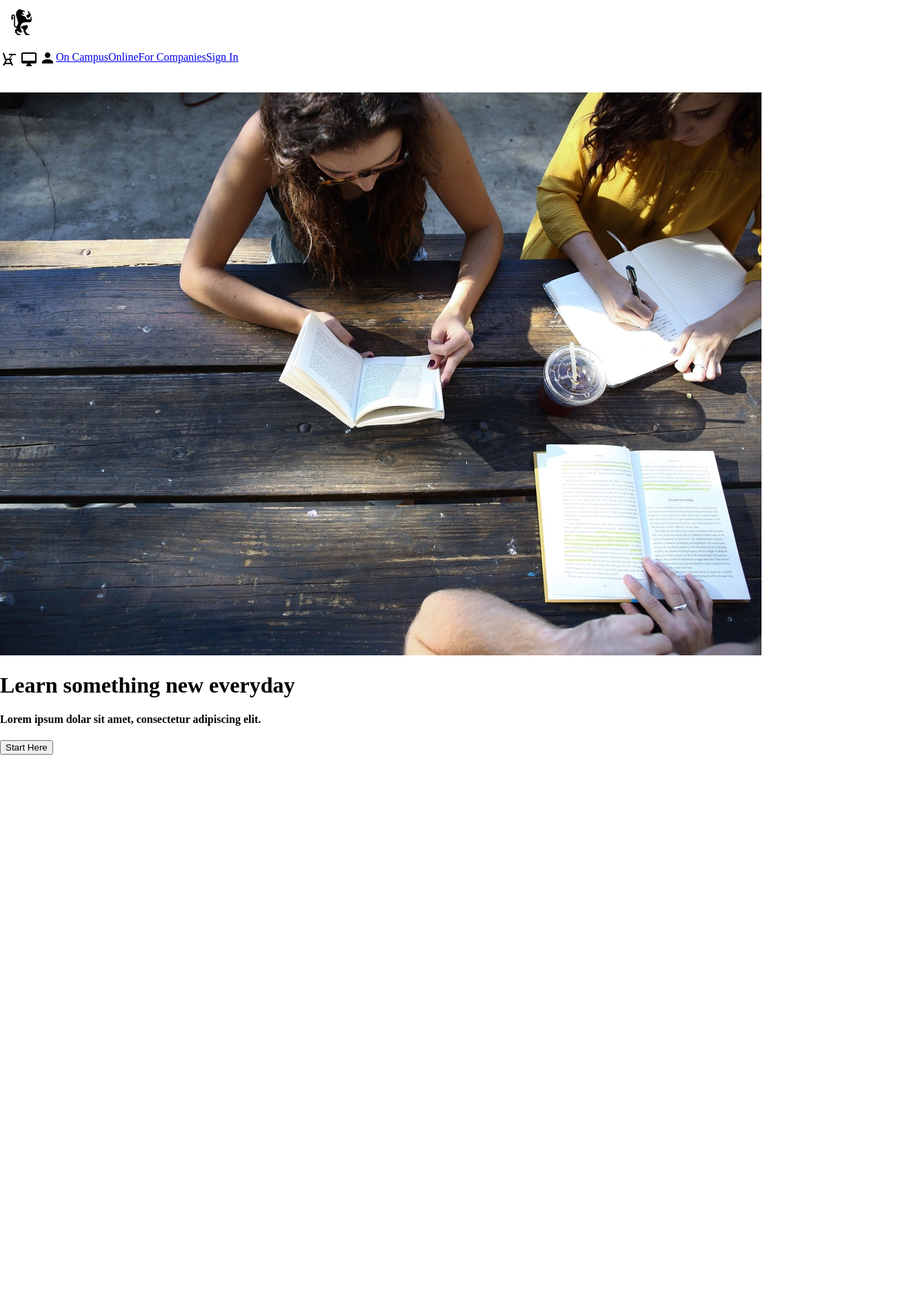
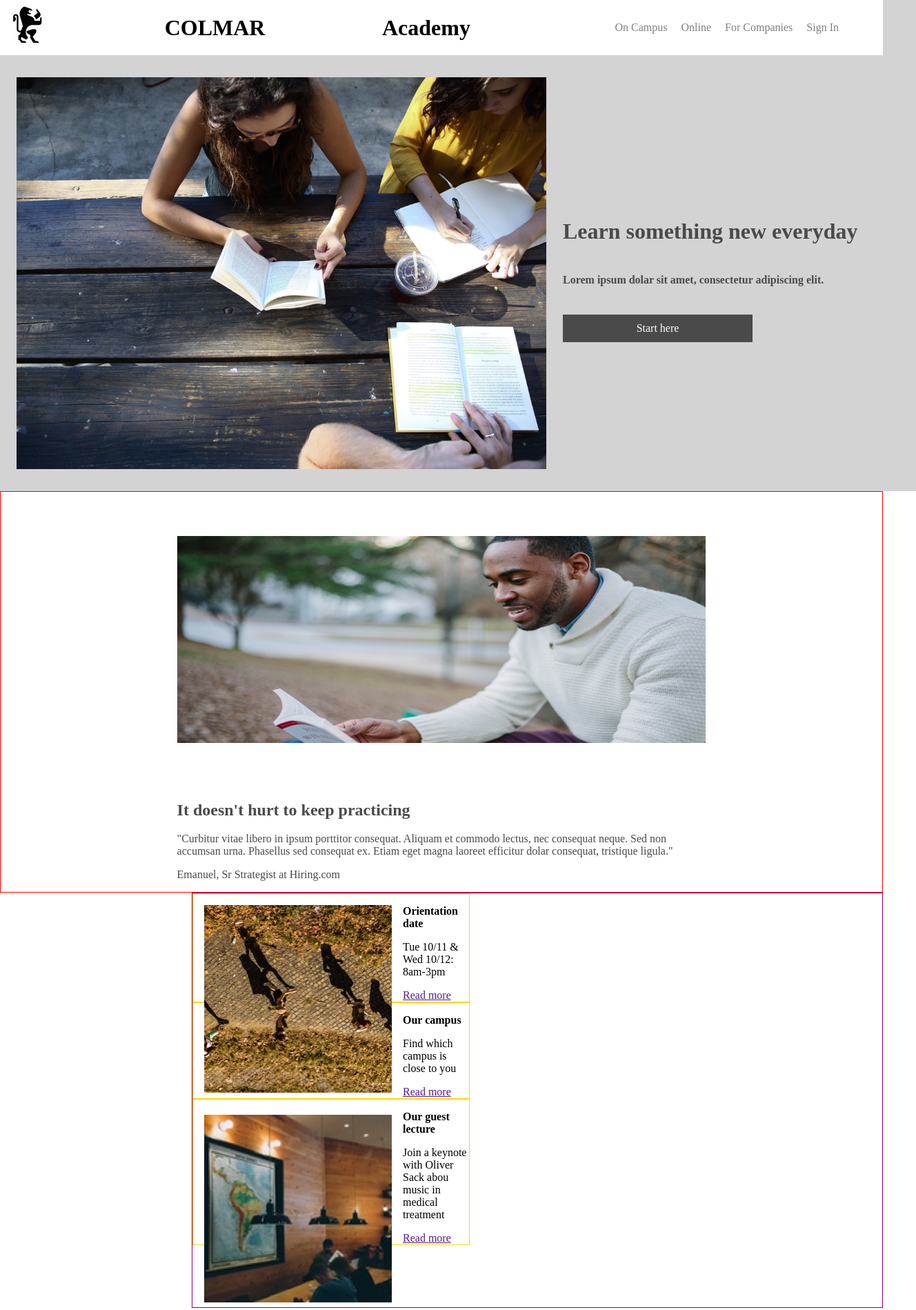
Before and after one commit to masondelapp/Colmar-Academy, a plain HTML site: page index.html in a window 1280 px wide. Shown: the top 1899 px of the page at 69% size, 1328 px wide, since content can reach past the window. Before the commit the page ends 1094 px from the top, so only its background shows below. Drawn offline with Linux system fonts and the light colour scheme; a web font is replaced by a local one.

Commit message:
Added boilerplate
Boilerplate
Nav
Banner
Sub-banner
Sub-banner Sidebar

```diff
--- a/Resources/CSS/styles.css
+++ b/Resources/CSS/styles.css
@@ -60,8 +60,9 @@
 body {
     margin: 0;
     padding: 0;
-    width: 1200px;
+    width: auto;
     font-family: Montserrat;
+    box-sizing: border-box;
 }
 
 .flex-container {
@@ -70,35 +71,196 @@ body {
     flex-wrap: wrap;
 }
 
+h1 {
+
+}
+
+h2 {
+
+}
+
+h3 {
+    font-size: 1em;
+}
+
+
 /* Navigation */
 
-nav {
-    display: inline-flex;
+header {
     width: 100%;
-    height: 60px;
+    height: 80px;
+    position: fixed;
+    display: flex;
+    background-color: white;
+    justify-content: space-between;
+    align-items: center;
+    z-index: 1;
 }
 
 #nav-logo {
-    height: 50px;
-    width: 50x;
-    margin: 10px;
+    height: 70px;
+    width: 70x;
+    padding-left: 10px;
 
 }
 
-.flex-container nav-buttons {
+nav {
+    margin: 0 30px;
     display: flex;
-    margin: 12px 12px 0 12px;
-    text-align: right;
+    align-items: center;
+}
+
+.nav-buttons {
+    margin-right: 24px;
+}
+.nav-buttons a{
+    display: flex;
+    margin: 10px;
+    text-align: center;
     text-decoration: none;
     color: grey;
 
+
 }
 
-.flex-container nav-buttons-mobile{
+.nav-buttons-mobile{
+    margin-right: 24px;
+    padding: 0 40px;
     display: none;
+    text-align: center;
+    text-decoration: none;
+    color: grey;
 
+
+}
+
+.mobilebutton {
+    margin: 30px;
+
+}
+
+a:hover {
+    color: black;
+}
+:active {
+    color: black;
+}
+
+/* Banner */
+
+.banner {
+    padding-top: 80px;
+    display: flex;
+    background-color: #d3d3d3;
+    padding: 112px 24px 32px;
+    width: 100%;
+}
+
+.banner img {
+    width: 60%;
+    margin-right: 24px;
+
+}
+
+.banner-text {
+    color: rgb(75, 74, 74);
+    display: flex;
+    flex-direction: column;
+    text-align: left;
+}
+
+.banner-text button {
+    font-family: inherit;
+    font-weight: 500;
+    font-size: 1em;
+    color: white;
+    height: 40px;
+    width: 275px;
+    border: none;
+    font-family: Montserrat;
+    margin-top: 20px;
+    padding: 8px 0;
+    background-color:  rgb(75, 74, 74);
+
+}
+
+/* Sub-Banner */
+
+#sub-banner {
+    padding-top: 32px;
+    display: flex;
+
+    border: 1px solid red;
+    align-items:
+}
+
+#sub-banner-img {
+    display: block;
+    width: 60%;
+    max-height: 300px;
+    padding: 32px 24px;
+}
+
+#sub-banner-text{
+    float: left;
+
+    margin-top: 32px;
+    color: rgb(75, 74, 74);
+    width: 60%;
+}
+
+/* Sidebar */
+
+.sidebar-all {
+    float: right;
+    border: solid 1px purple;
+    display: block;
+    flex-direction: column;
+    width: 1000px;
+    height: 600px;
+}
+.sidebar-section {
+    border: solid 1px gold;
+    width: 40%;
+}
+
+
+.sidebar-all img {
+    flex-direction: column;
+    display: flex;
+    float: left;
+    margin: 16px;
+}
+
+.sidebar-mobile{
+    display: none;
+}
+
+.siderbar-text {
+    display: flex;
+    width: 500px;
 }
 
 
 
-/* Banner */
+
+
+/* Queries */
+
+@media only screen and (max-width: 768px) {
+    .nav-buttons {
+        display: none;
+    }
+
+    .nav-buttons-mobile {
+        display: flex;
+
+    }
+
+}
+
+@media only screen and (min-width: 768px) {
+    .nav-buttons-mobile {
+        display: none;
+    }
+}
--- a/index.html
+++ b/index.html
@@ -10,14 +10,16 @@
         <meta name="description" content="">
         <meta name="viewport" content="width=device-width, initial-scale=1">
         <link rel="stylesheet" href="Resources/CSS/styles.css">
+        <link rel="shortcut icon" type="image/x-icon" href="favicon.ico" />
     </head>
     <header class="flex.container">
         <img id="nav-logo" src="Resources/images/ic-logo.svg" alt="">
+        <h1>COLMAR</h1><h1>Academy</h1>
         <nav>
            <div class="flex-container nav-buttons-mobile">
-                <a href=""><img src="Resources/images/ic-on-campus.svg" alt="On Campus"></a>
-                <a href=""><img src="Resources/images/ic-online.svg" alt="Online"></a>
-                <a href=""><img src="Resources/images/ic-login.svg" alt="Login"></a>
+                <a class="mobilebutton" href=""><img src="Resources/images/ic-on-campus.svg" alt="On Campus"></a>
+                <a class="mobilebutton"href=""><img src="Resources/images/ic-online.svg" alt="Online"></a>
+                <a class="mobilebutton" href=""><img src="Resources/images/ic-login.svg" alt="Login"></a>
             </div>
             <div class="flex-container nav-buttons">
                 <a href="#">On Campus</a>
@@ -29,10 +31,62 @@
     </header>
         <div class="banner">
             <img src="Resources/images/banner.jpg" alt="Students studying at a table">
-            <h1>Learn something new everyday</h1>
-            <h4>Lorem ipsum dolar sit amet, consectetur adipiscing elit.</h4>
-            <button>Start Here</button>
+                <div class="flex-container banner-text">
+                    <h1>Learn something new everyday</h1>
+                    <h4>Lorem ipsum dolar sit amet, consectetur adipiscing elit.</h4>
+                    <button>Start here</button>
+                </div>
         </div>
+    <!-- Sub-Banner-->
+    <div id="sub-banner">
+        <div class="flex-container">
+            <img id="sub-banner-img" src="Resources/images/information-main.jpg" alt="">
+                <div id="sub-banner-text">
+                    <h2>It doesn't hurt to keep practicing</h2>
+                    <span>"Curbitur vitae libero in ipsum porttitor consequat. Aliquam et commodo lectus, nec consequat neque. Sed non accumsan urna. Phasellus sed consequat ex. Etiam eget magna laoreet efficitur dolar consequat, tristique ligula."</span>
+                    <p>Emanuel, Sr Strategist at Hiring.com</p>
+                </div>
+        </div>
+    </div>
+    <!-- Sub Banner Sidebar -->
+
+    <div class="sidebar-all">
+        <div class="sidebar-section">
+            <img src="Resources/images/information-orientation.jpg" alt="">
+                <div class=sidebar-text>
+                    <h3>Orientation date</h3>
+                    <p>Tue 10/11 & Wed 10/12: 8am-3pm</p>
+                    <a href="">Read more</a>
+                </div>
+        </div>
+        <div class="sidebar-section">
+            <img src="Resources/images/information-campus.jpg" alt="">
+                <div class=sidebar-text>
+                    <h3>Our campus</h3>
+                    <p>Find which campus is close to you</p>
+                    <a href="">Read more</a>
+                </div>
+        </div>
+        <div class="sidebar-section">
+            <img src="Resources/images/information-guest-lecture.jpg" alt="">
+                <div class=sidebar-text>
+                    <h3>Our guest lecture</h3>
+                    <p>Join a keynote with Oliver Sack abou music in medical treatment</p>
+                    <a href="">Read more</a>
+                </div>
+        </div>
+        <div class="sidebar-mobile">
+             <div>
+                <img src="Resources/images/information-orientation-mobile.jpg" alt="">
+            </div>
+            <div>
+                <img src="Resources/images/information-campus-mobile.jpg" alt="">
+            </div>
+            <div>
+                <img src="Resources/images/information-guest-lecture-mobile.jpg" alt="">
+            </div>
+        </div>
+    </div>
     <body>
         <!--[if lt IE 7]>
             <p class="browsehappy">You are using an <strong>outdated</strong> browser. Please <a href="#">upgrade your browser</a> to improve your experience.</p>
```
Also changed, not shown: favicon.ico (added).
